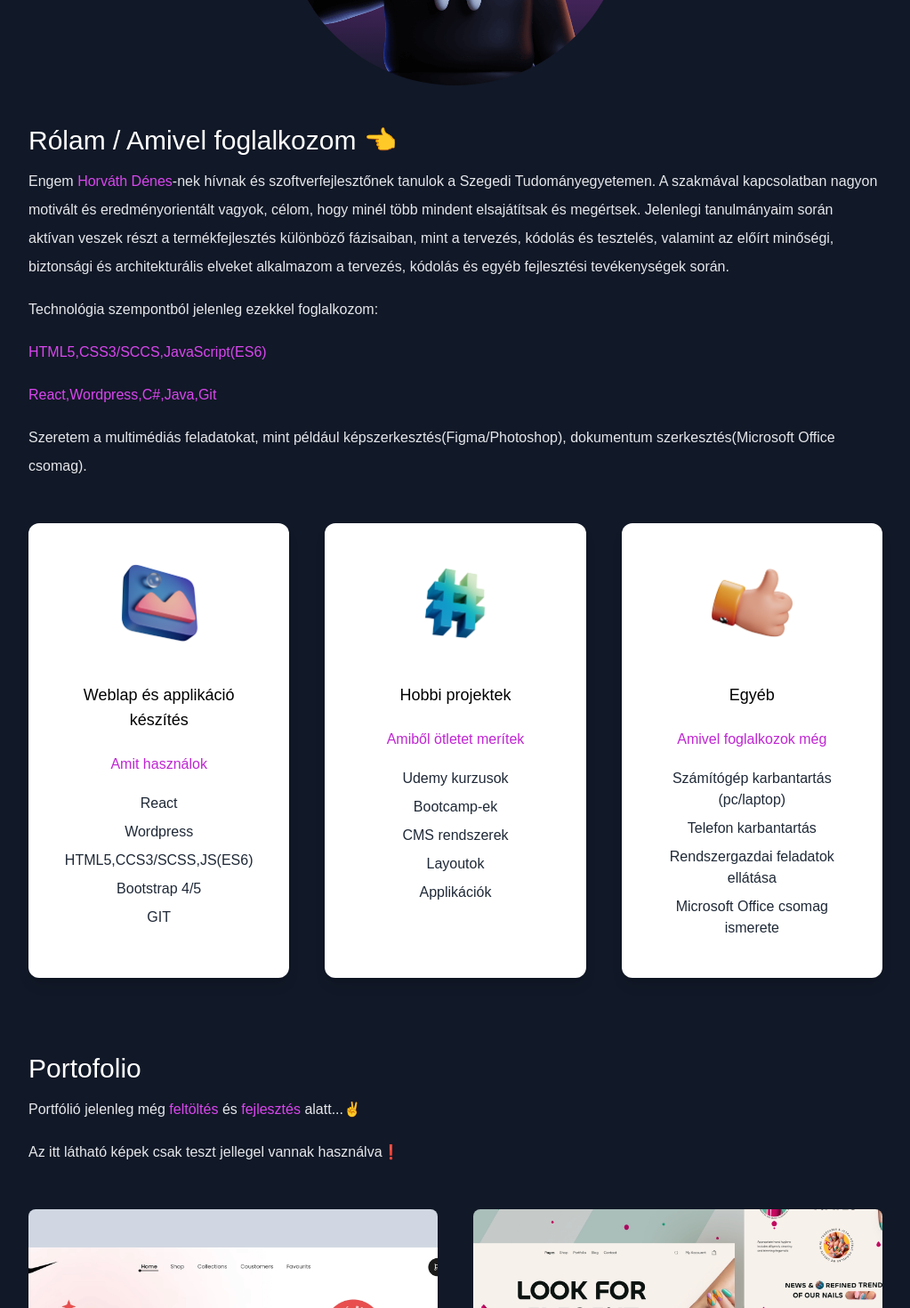
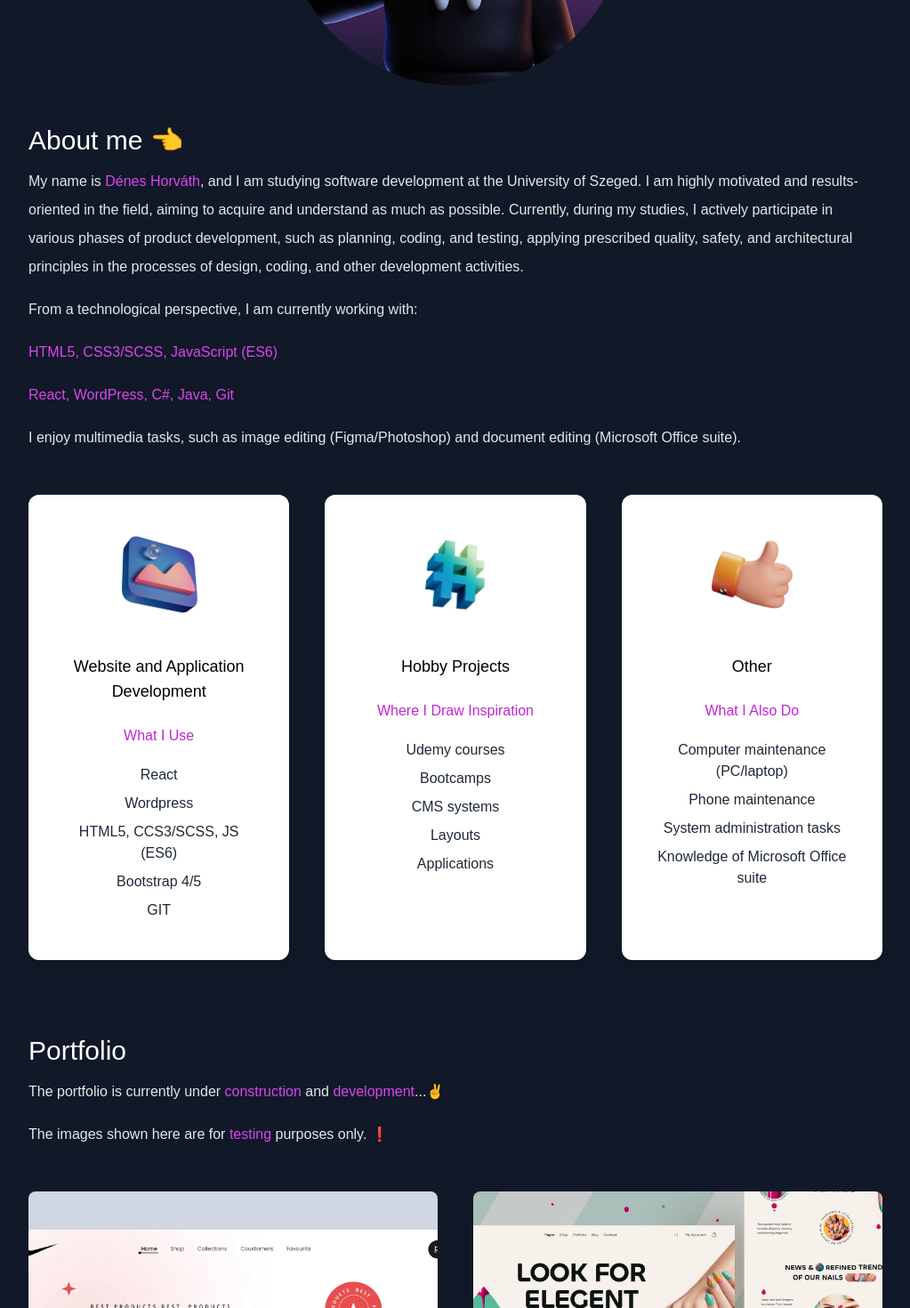
Before and after one commit to HDenes8/hdenes, a Next.js app: page / in a window 1280 px wide. Shown: the part 800-2270 px from the top of the page at 89% size, without its empty margins (128-1151 px from the left). Built offline with nearby package versions, Linux system fonts and the light colour scheme.

Commit message:
changing the website language to english

```diff
--- a/pages/index.js
+++ b/pages/index.js
@@ -42,8 +42,8 @@ export default function Home() { const [darkMode, setDarkMode] = useState(true);
                 </ul>
             </nav>
             <div className="text-center p-10 py-10">
-                <h2 className="text-5xl py-2 text-fuchsia-600 font-medium dark:text-fuchsia-400 md:text-6xl"> Horváth Dénes </h2>
-                <h3 className="text-2xl py-2 dark:text-white md:text-3xl"> Junior szoftverfejlesztő </h3>
+                <h2 className="text-5xl py-2 text-fuchsia-600 font-medium dark:text-fuchsia-400 md:text-6xl"> Dénes Horváth </h2>
+                <h3 className="text-2xl py-2 dark:text-white md:text-3xl"> Junior developer </h3>
                 <div className="text-5xl flex justify-center gap-16 pt-12 py-3 text-gray-600 dark:text-gray-400">
                     <a href="https://github.com/HDenes8" target="_blank" rel="noreferrer" aria-label="GitHub link">
                         <AiFillGithub />
@@ -65,51 +65,51 @@ export default function Home() { const [darkMode, setDarkMode] = useState(true);
         </section>
         <section>
             <div>
-                <h3 className="text-3xl py-1 dark:text-white ">Rólam / Amivel foglalkozom 👈</h3>
-                <p className="text-md py-2 leading-8 text-gray-800 dark:text-gray-200"> Engem  <span className="text-fuchsia-500"> Horváth Dénes</span>-nek hívnak és szoftverfejlesztőnek tanulok a Szegedi Tudományegyetemen. A szakmával kapcsolatban nagyon motivált és eredményorientált vagyok, célom, hogy minél több mindent elsajátítsak és megértsek. Jelenlegi tanulmányaim során aktívan veszek részt a termékfejlesztés különböző fázisaiban, mint a tervezés, kódolás és tesztelés, valamint az előírt minőségi, biztonsági és architekturális elveket alkalmazom a tervezés, kódolás és egyéb fejlesztési tevékenységek során. </p>
-                <p className="text-md py-2 leading-8 text-gray-800 dark:text-gray-200"> Technológia szempontból jelenleg ezekkel foglalkozom: </p>
-                <p className="text-md py-2 leading-8 text-gray-800 dark:text-gray-200"> <span className="text-fuchsia-500"> HTML5,CSS3/SCCS,JavaScript(ES6) </span> </p>
-                <p className="text-md py-2 leading-8 text-gray-800 dark:text-gray-200"> <span className="text-fuchsia-500"> React,Wordpress,C#,Java,Git </span> </p>
-                <p className="text-md py-2 leading-8 text-gray-800 dark:text-gray-200"> Szeretem a multimédiás feladatokat, mint például képszerkesztés(Figma/Photoshop), dokumentum szerkesztés(Microsoft Office csomag).</p>
-
+            <h3 className="text-3xl py-1 dark:text-white ">About me 👈</h3>
+<p className="text-md py-2 leading-8 text-gray-800 dark:text-gray-200"> My name is <span className="text-fuchsia-500"> Dénes Horváth</span>, and I am studying software development at the University of Szeged. I am highly motivated and results-oriented in the field, aiming to acquire and understand as much as possible. Currently, during my studies, I actively participate in various phases of product development, such as planning, coding, and testing, applying prescribed quality, safety, and architectural principles in the processes of design, coding, and other development activities. </p>
+<p className="text-md py-2 leading-8 text-gray-800 dark:text-gray-200"> From a technological perspective, I am currently working with: </p>
+<p className="text-md py-2 leading-8 text-gray-800 dark:text-gray-200"> <span className="text-fuchsia-500"> HTML5, CSS3/SCSS, JavaScript (ES6) </span> </p>
+<p className="text-md py-2 leading-8 text-gray-800 dark:text-gray-200"> <span className="text-fuchsia-500"> React, WordPress, C#, Java, Git </span> </p>
+<p className="text-md py-2 leading-8 text-gray-800 dark:text-gray-200"> I enjoy multimedia tasks, such as image editing (Figma/Photoshop) and document editing (Microsoft Office suite).</p>
 </div>
 <div className="lg:flex gap-10">
     <div className="text-center shadow-lg p-10 rounded-xl my-10  dark:bg-white flex-1">
-                    <Image src={design} width={100} height={100} alt="kep"/>
-                    <h3 className="text-lg font-medium pt-8 pb-2  "> Weblap és applikáció készítés </h3>
-                    <h4 className="py-4 text-fuchsia-600">Amit használok</h4>
-                    <p className="text-gray-800 py-1">React</p>
-                    <p className="text-gray-800 py-1">Wordpress</p>
-                    <p className="text-gray-800 py-1">HTML5,CCS3/SCSS,JS(ES6)</p>
-                    <p className="text-gray-800 py-1">Bootstrap 4/5</p>
-                    <p className="text-gray-800 py-1">GIT</p>
+        <Image src={design} width={100} height={100} alt="image"/>
+        <h3 className="text-lg font-medium pt-8 pb-2  "> Website and Application Development </h3>
+        <h4 className="py-4 text-fuchsia-600"> What I Use</h4>
+        <p className="text-gray-800 py-1"> React</p>
+        <p className="text-gray-800 py-1"> Wordpress</p>
+        <p className="text-gray-800 py-1"> HTML5, CCS3/SCSS, JS (ES6)</p>
+        <p className="text-gray-800 py-1"> Bootstrap 4/5</p>
+        <p className="text-gray-800 py-1"> GIT</p>
     </div>
     <div className="text-center shadow-lg p-10 rounded-xl my-10 dark:bg-white flex-1">
-                    <Image src={code} width={100} height={100} alt="kep" />
-                    <h3 className="text-lg font-medium pt-8 pb-2 "> Hobbi projektek </h3>
-                    <h4 className="py-4 text-fuchsia-600">Amiből ötletet merítek</h4>
-                    <p className="text-gray-800 py-1">Udemy kurzusok</p>
-                    <p className="text-gray-800 py-1">Bootcamp-ek</p>
-                    <p className="text-gray-800 py-1">CMS rendszerek</p>
-                    <p className="text-gray-800 py-1">Layoutok</p>
-                    <p className="text-gray-800 py-1">Applikációk</p>
+        <Image src={code} width={100} height={100} alt="image" />
+        <h3 className="text-lg font-medium pt-8 pb-2 "> Hobby Projects </h3>
+        <h4 className="py-4 text-fuchsia-600">Where I Draw Inspiration</h4>
+        <p className="text-gray-800 py-1"> Udemy courses</p>
+        <p className="text-gray-800 py-1"> Bootcamps</p>
+        <p className="text-gray-800 py-1"> CMS systems</p>
+        <p className="text-gray-800 py-1"> Layouts</p>
+        <p className="text-gray-800 py-1"> Applications</p>
     </div>
     <div className="text-center shadow-lg p-10 rounded-xl my-10 dark:bg-white flex-1">
-                    <Image src={consulting} width={100} height={100} alt="kep" />
-                    <h3 className="text-lg font-medium pt-8 pb-2 ">Egyéb</h3>
-                    <h4 className="py-4 text-fuchsia-600">Amivel foglalkozok még</h4>
-                    <p className="text-gray-800 py-1">Számítógép karbantartás (pc/laptop)</p>
-                    <p className="text-gray-800 py-1">Telefon karbantartás</p>
-                    <p className="text-gray-800 py-1">Rendszergazdai feladatok ellátása</p>
-                    <p className="text-gray-800 py-1">Microsoft Office csomag ismerete</p>
+        <Image src={consulting} width={100} height={100} alt="image" />
+        <h3 className="text-lg font-medium pt-8 pb-2 ">Other</h3>
+        <h4 className="py-4 text-fuchsia-600">What I Also Do</h4>
+        <p className="text-gray-800 py-1"> Computer maintenance (PC/laptop)</p>
+        <p className="text-gray-800 py-1"> Phone maintenance</p>
+        <p className="text-gray-800 py-1"> System administration tasks</p>
+        <p className="text-gray-800 py-1"> Knowledge of Microsoft Office suite</p>
     </div>
 </div>
 </section>
 <section className="py-10">
 <div>
-                <h3 className="text-3xl py-1 dark:text-white ">Portofolio</h3>
-                <p className="text-md py-2 leading-8 text-gray-800 dark:text-gray-200"> Portfólió jelenleg még <span className="text-fuchsia-500"> feltöltés </span> és <span className="text-fuchsia-500">fejlesztés </span> alatt...✌️ </p>
-                <p className="text-md py-2 leading-8 text-gray-800 dark:text-gray-200"> Az itt látható képek csak teszt jellegel vannak használva❗️ </p>
+    <h3 className="text-3xl py-1 dark:text-white ">Portfolio</h3>
+    <p className="text-md py-2 leading-8 text-gray-800 dark:text-gray-200"> The portfolio is currently under <span className="text-fuchsia-500">construction</span> and <span className="text-fuchsia-500">development</span>...✌️ </p>
+    <p className="text-md py-2 leading-8 text-gray-800 dark:text-gray-200"> The images shown here are for <span className="text-fuchsia-500">testing</span> purposes only. ❗️ </p>
+
             </div>
             <div className="flex flex-col gap-10 py-10 lg:flex-row lg:flex-wrap">
                 <div className="basis-1/3 flex-1 ">
```
Lines whose indentation alone changed are shown as unchanged.
